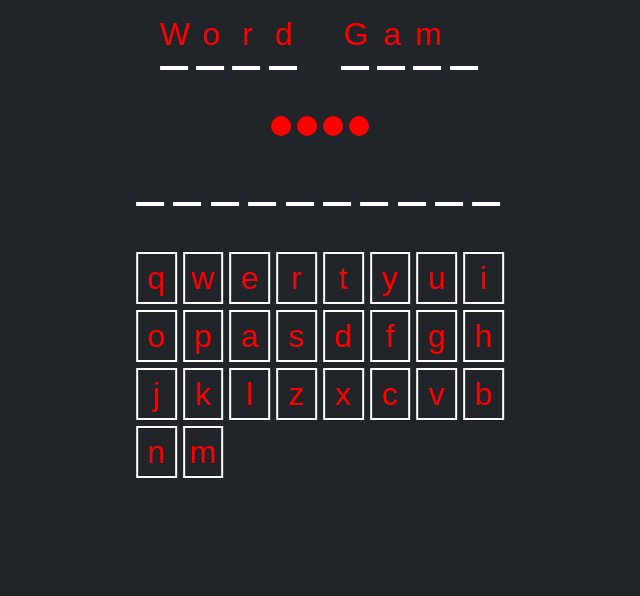
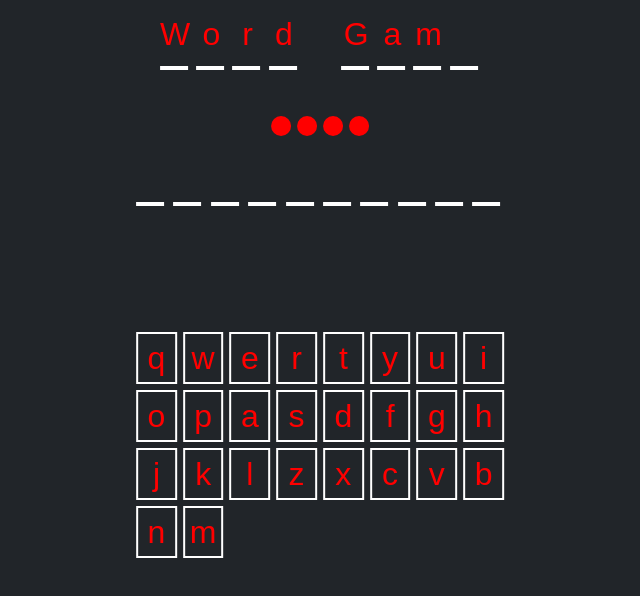
Before and after one commit to ChristopherSmii/Word-Game, a plain HTML site: page game.html in a window 1280 px wide. Shown: the whole page, without its empty margins (320-960 px from the left). Drawn offline with nearby package versions, Linux system fonts and the light colour scheme.

Commit message:
Add files via upload

```diff
--- a/style.css
+++ b/style.css
@@ -85,7 +85,7 @@
     position: relative;
     left:50%;
     transform:translateX(-50%);
-    margin-top: 20px;
+    margin-top: 100px;
 }
 .inputKeys{
     opacity: 1;
```
